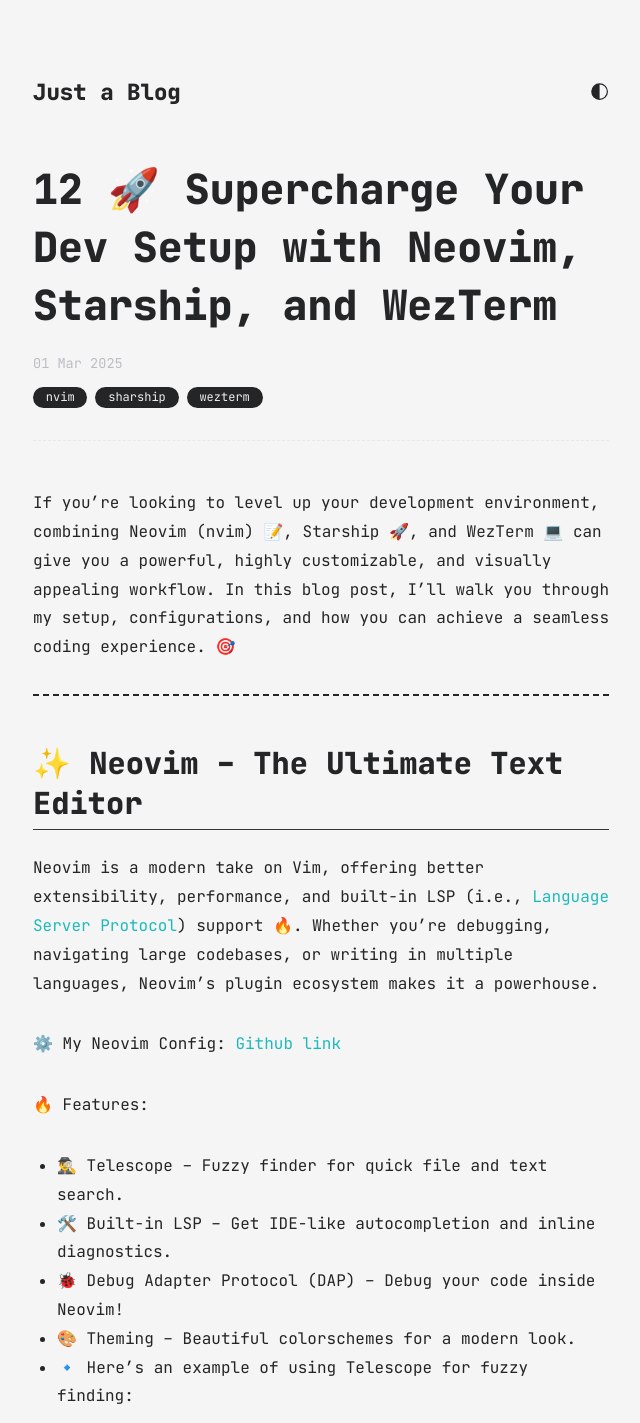
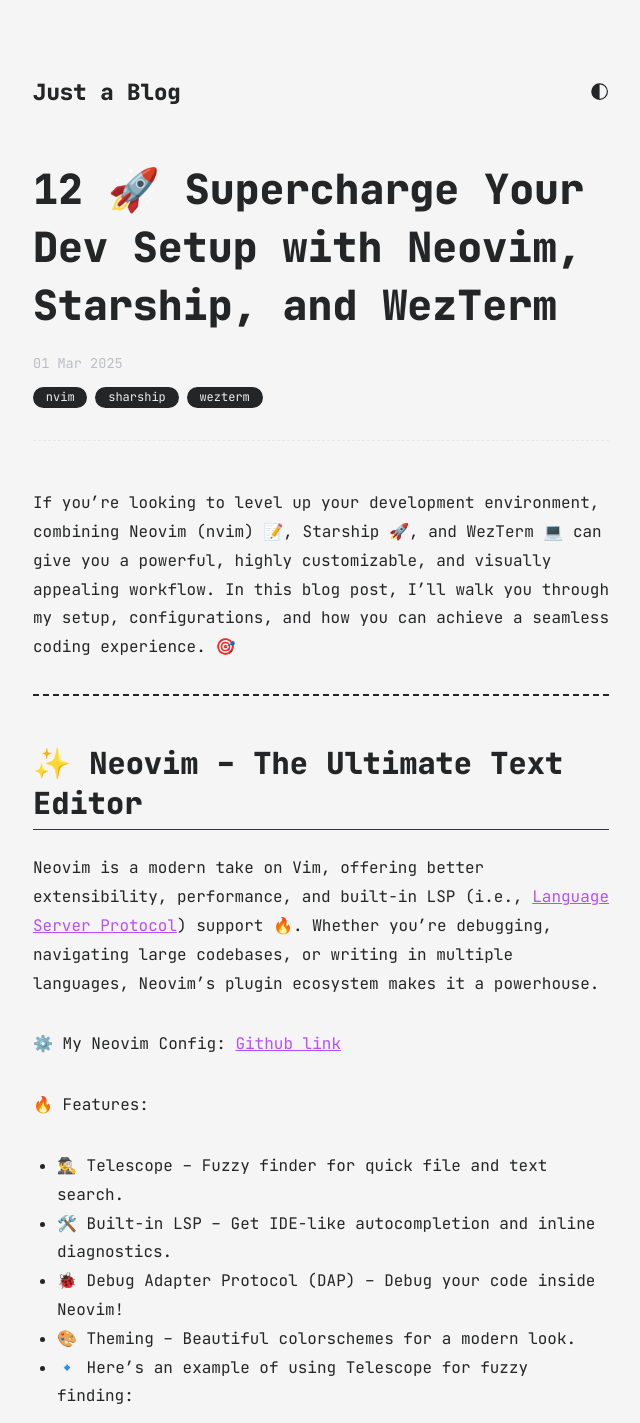
Before and after one commit to see-quick/see-quick.github.io, a Jekyll site: the page built from all_collections/_posts/2025-03-01-nvim-sharship-wezterm.md, in a window 1280 px wide. Shown: the top 1423 px of the page, without its empty margins (319-959 px from the left). Built offline with Jekyll 4.4.1, drawn with Linux system fonts in a browser that asks for light colours; grey boxes are pictures that could not be loaded.

Commit message:
update css post
Signed-off-by: see-quick <maros.orsak159@gmail.com>

```diff
--- a/assets/css/post.css
+++ b/assets/css/post.css
@@ -109,43 +109,49 @@
 }
 
 .content a {
-  color: cyan;
+  color: #b4ff00;
+  text-decoration: none;
   border-bottom: 1px solid transparent;
   transition: all 0.3s ease;
 }
 
 .content a:hover {
-  border-bottom-color: cyan;
-  opacity: 0.9;
+  color: #d7ff66;
+  text-decoration: underline;
 }
 
+/* Light theme */
 @media (prefers-color-scheme: light) {
   .content a {
-    color: #1ebaba;
+    color: #b84eff;
+    text-decoration: underline;
     border-bottom-color: transparent;
   }
 
   .content a:hover {
-    border-bottom-color: #1ebaba;
+    border-bottom-color: #b84eff;
   }
 }
 
 [data-theme="light"] .content a {
-  color: #1ebaba;
+  color: #b84eff;
+  text-decoration: underline;
   border-bottom-color: transparent;
 }
 
 [data-theme="light"] .content a:hover {
-  border-bottom-color: #1ebaba;
+  border-bottom-color: #b84eff;
 }
 
+/* Dark theme */
 [data-theme="dark"] .content a {
-  color: cyan;
+  color: #b4ff00;
+  text-decoration: underline;
   border-bottom-color: transparent;
 }
 
 [data-theme="dark"] .content a:hover {
-  border-bottom-color: cyan;
+  border-bottom-color: #d7ff66;
 }
 
 /* Headings */
```
